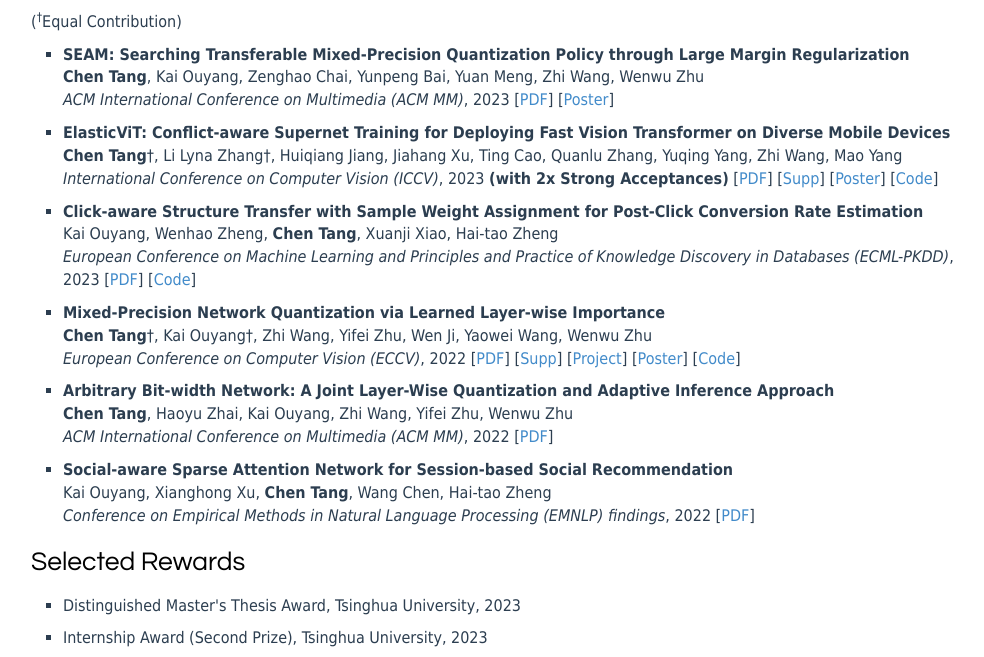
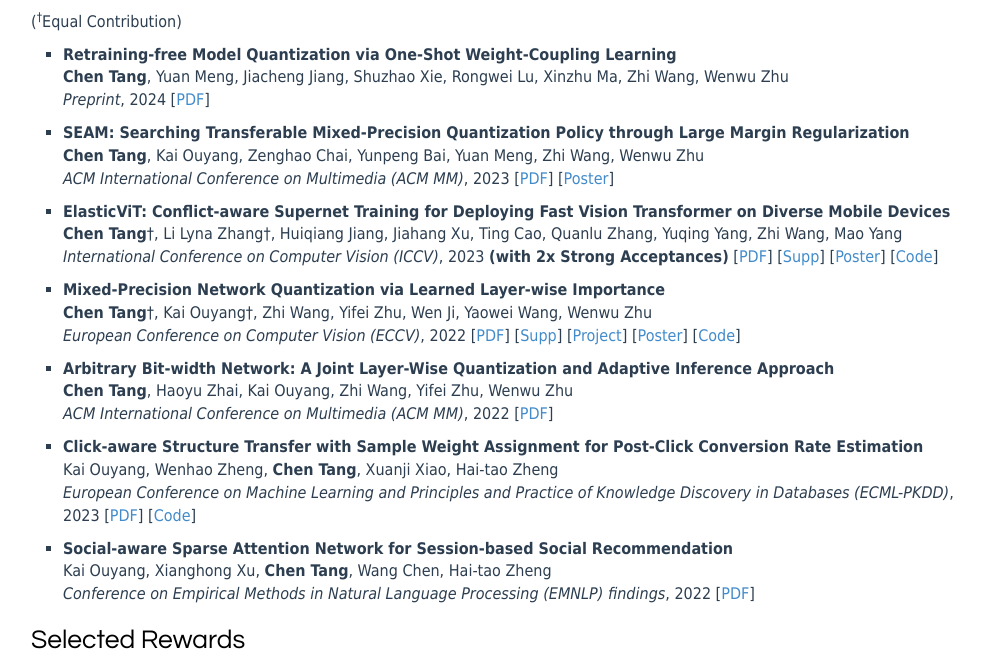
Before and after one commit to tntnnlrw/rongwei.github.io, a plain HTML site: page index.html in a window 1280 px wide. Shown: the part 661-1318 px from the top of the page, without its empty margins (139-1123 px from the left). Drawn offline with Linux system fonts and the light colour scheme.

Commit message:
Update index.html

```diff
--- a/index.html
+++ b/index.html
@@ -107,6 +107,14 @@
       <p>(<sup><span>&#8224;</span></sup>Equal Contribution)</p>
       <ul style="padding-left:2em">
         <li>
+          <p><strong>Retraining-free Model Quantization via One-Shot Weight-Coupling Learning</strong><br>
+            <strong>Chen Tang</strong>, Yuan Meng, Jiacheng Jiang, Shuzhao Xie, Rongwei Lu, Xinzhu Ma, Zhi Wang, Wenwu Zhu<br>
+            <em>Preprint</em>, 2024
+            [<a href="https://arxiv.org/pdf/2401.01543.pdf" target="_blank">PDF</a>]
+          </p>
+        </li>
+
+        <li>
           <p><strong>SEAM: Searching Transferable Mixed-Precision Quantization Policy through Large Margin
               Regularization</strong><br>
             <strong>Chen Tang</strong>, Kai Ouyang, Zenghao Chai, Yunpeng Bai, Yuan Meng, Zhi Wang, Wenwu Zhu<br>
@@ -131,16 +139,6 @@
         </li>
 
         <li>
-          <p><strong>Click-aware Structure Transfer with Sample Weight Assignment for Post-Click Conversion Rate
-              Estimation</strong><br>
-            Kai Ouyang, Wenhao Zheng, <strong>Chen Tang</strong>, Xuanji Xiao, Hai-tao Zheng<br>
-            <em>European Conference on Machine Learning and Principles and Practice of Knowledge Discovery in Databases
-              (ECML-PKDD)</em>, 2023 [<a href="https://arxiv.org/pdf/2304.01169.pdf" target="_blank">PDF</a>] [<a
-              href="https://github.com/OuyKai/CSTWA" target="_blank">Code</a>]
-          </p>
-        </li>
-
-        <li>
           <p><strong>Mixed-Precision Network Quantization via Learned Layer-wise Importance</strong><br>
             <strong>Chen Tang</strong><span>&#8224;</span>, Kai Ouyang<span>&#8224;</span>, Zhi Wang, Yifei Zhu, Wen Ji,
             Yaowei Wang, Wenwu Zhu<br>
@@ -158,6 +156,16 @@
               Approach</strong><br>
             <strong>Chen Tang</strong>, Haoyu Zhai, Kai Ouyang, Zhi Wang, Yifei Zhu, Wenwu Zhu<br>
             <em>ACM International Conference on Multimedia (ACM MM)</em>, 2022 [<a href="https://arxiv.org/pdf/2204.09992.pdf" target="_blank">PDF</a>]
+          </p>
+        </li>
+
+        <li>
+          <p><strong>Click-aware Structure Transfer with Sample Weight Assignment for Post-Click Conversion Rate
+              Estimation</strong><br>
+            Kai Ouyang, Wenhao Zheng, <strong>Chen Tang</strong>, Xuanji Xiao, Hai-tao Zheng<br>
+            <em>European Conference on Machine Learning and Principles and Practice of Knowledge Discovery in Databases
+              (ECML-PKDD)</em>, 2023 [<a href="https://arxiv.org/pdf/2304.01169.pdf" target="_blank">PDF</a>] [<a
+              href="https://github.com/OuyKai/CSTWA" target="_blank">Code</a>]
           </p>
         </li>
 
```
